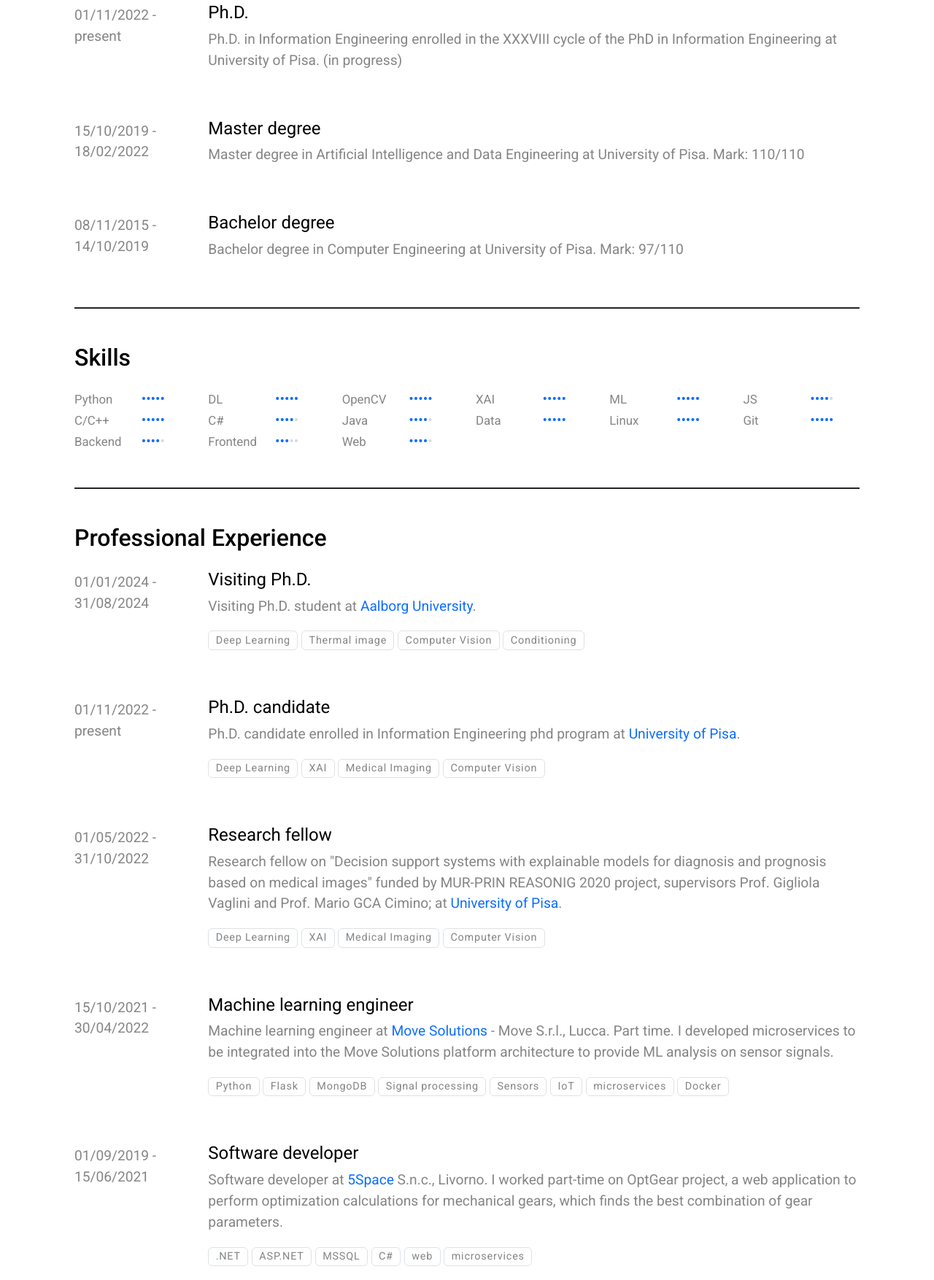
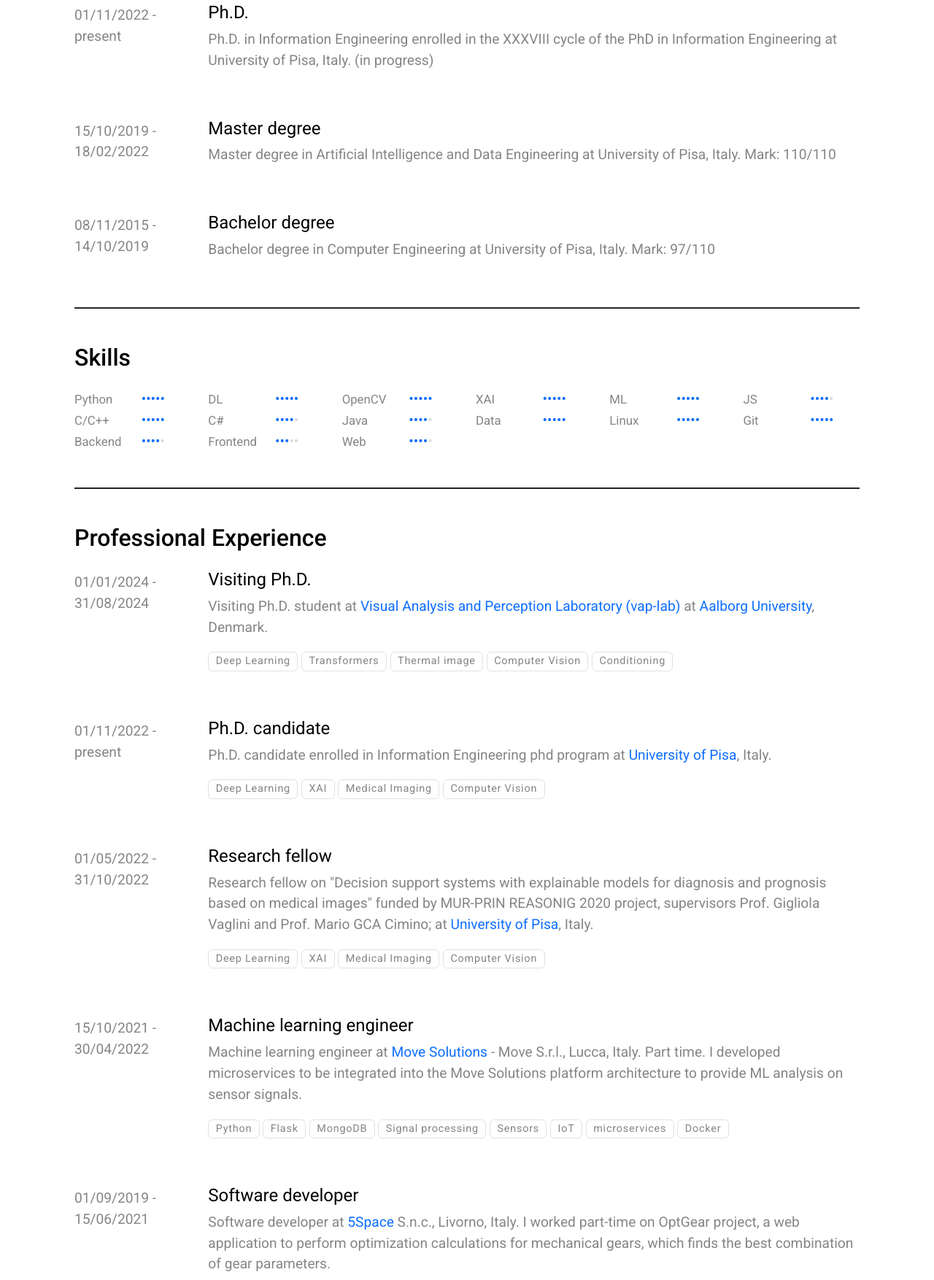
Before and after one commit to MarcoParola/cv, a plain HTML site: page index.html in a window 1280 px wide. Shown: the part 750-2504 px from the top of the page at 73% size. Drawn offline with nearby package versions, Linux system fonts and the light colour scheme.

Commit message:
Deploying to gh-pages from @ MarcoParola/cv@c4ca4d0ca63a45f17632a250a5f17b98f2b5d113 🚀

```diff
--- a/index.html
+++ b/index.html
@@ -28,7 +28,7 @@
                         <a href="https://mlpi.ing.unipi.it/"><img src="https://mlpi.ing.unipi.it/wp-content/uploads/2019/03/mlpi-logo.png" alt="MLPI member" class="img-fluid" style="max-height: 4em"></a>
                     </p>
                     <p>
-                        <time datetime="" class="small">Last update: December 15, 2023</time>
+                        <time datetime="" class="small">Last update: February 1, 2024</time>
                     </p>
                     <p>
                         <span class="screen"><a href="marco-parola.ph-d-candidate.pdf"><i class="far fa-file-pdf"></i>Download PDF version</a></span>
@@ -90,7 +90,7 @@
             </div>
             <div class="col-md-10">
                 <h3 class="fs-4 fw-normal">Ph.D.</h3>
-                <div><p>Ph.D. in Information Engineering enrolled in the XXXVIII cycle of the PhD in Information Engineering at University of Pisa. (in progress)</p></div>
+                <div><p>Ph.D. in Information Engineering enrolled in the XXXVIII cycle of the PhD in Information Engineering at University of Pisa, Italy. (in progress)</p></div>
             </div>
         </div>
         <div class="row d-block d-md-flex mb-5">
@@ -99,7 +99,7 @@
             </div>
             <div class="col-md-10">
                 <h3 class="fs-4 fw-normal">Master degree</h3>
-                <div><p>Master degree in Artificial Intelligence and Data Engineering at University of Pisa. Mark: 110/110</p></div>
+                <div><p>Master degree in Artificial Intelligence and Data Engineering at University of Pisa, Italy. Mark: 110/110</p></div>
             </div>
         </div>
         <div class="row d-block d-md-flex">
@@ -108,7 +108,7 @@
             </div>
             <div class="col-md-10">
                 <h3 class="fs-4 fw-normal">Bachelor degree</h3>
-                <div><p>Bachelor degree in Computer Engineering at University of Pisa. Mark: 97/110</p></div>
+                <div><p>Bachelor degree in Computer Engineering at University of Pisa, Italy. Mark: 97/110</p></div>
             </div>
         </div>
     </div>
@@ -251,10 +251,11 @@
             <div class="col-md-10">
                 <h3 class="fs-4 fw-normal">Visiting Ph.D.</h3>
 
-                <div><p>Visiting Ph.D. student at <a href="https://www.en.aau.dk/">Aalborg University</a>.</p></div>
+                <div><p>Visiting Ph.D. student at <a href="https://vap.aau.dk/">Visual Analysis and Perception Laboratory (vap-lab)</a> at <a href="https://www.en.aau.dk/">Aalborg University</a>, Denmark.</p></div>
 
                 <p>
                     <span class="badge text-body border border-1">Deep Learning</span>
+                    <span class="badge text-body border border-1">Transformers</span>
                     <span class="badge text-body border border-1">Thermal image</span>
                     <span class="badge text-body border border-1">Computer Vision</span>
                     <span class="badge text-body border border-1">Conditioning</span>
@@ -268,7 +269,7 @@
             <div class="col-md-10">
                 <h3 class="fs-4 fw-normal">Ph.D. candidate</h3>
 
-                <div><p>Ph.D. candidate enrolled in  Information Engineering phd program at <a href="https://www.dii.unipi.it/">University of Pisa</a>.</p></div>
+                <div><p>Ph.D. candidate enrolled in  Information Engineering phd program at <a href="https://www.dii.unipi.it/">University of Pisa</a>, Italy.</p></div>
 
                 <p>
                     <span class="badge text-body border border-1">Deep Learning</span>
@@ -285,7 +286,7 @@
             <div class="col-md-10">
                 <h3 class="fs-4 fw-normal">Research fellow</h3>
 
-                <div><p>Research fellow on &quot;Decision support systems with explainable models for diagnosis and prognosis based on medical images&quot; funded by MUR-PRIN REASONIG 2020 project, supervisors Prof. Gigliola Vaglini and Prof. Mario GCA Cimino; at <a href="https://www.dii.unipi.it/">University of Pisa</a>.</p></div>
+                <div><p>Research fellow on &quot;Decision support systems with explainable models for diagnosis and prognosis based on medical images&quot; funded by MUR-PRIN REASONIG 2020 project, supervisors Prof. Gigliola Vaglini and Prof. Mario GCA Cimino; at <a href="https://www.dii.unipi.it/">University of Pisa</a>, Italy.</p></div>
 
                 <p>
                     <span class="badge text-body border border-1">Deep Learning</span>
@@ -302,7 +303,7 @@
             <div class="col-md-10">
                 <h3 class="fs-4 fw-normal">Machine learning engineer</h3>
 
-                <div><p>Machine learning engineer at <a href="https://www.movesolutions.it">Move Solutions</a> - Move S.r.l., Lucca. Part time. I developed microservices to be integrated into the Move Solutions platform architecture to provide ML analysis on sensor signals.</p></div>
+                <div><p>Machine learning engineer at <a href="https://www.movesolutions.it">Move Solutions</a> - Move S.r.l., Lucca, Italy. Part time. I developed microservices to be integrated into the Move Solutions platform architecture to provide ML analysis on sensor signals.</p></div>
 
                 <p>
                     <span class="badge text-body border border-1">Python</span>
@@ -323,7 +324,7 @@
             <div class="col-md-10">
                 <h3 class="fs-4 fw-normal">Software developer </h3>
 
-                <div><p>Software developer at <a href="https://www.5space.it">5Space</a> S.n.c., Livorno. I worked part-time on OptGear project, a web application to perform optimization calculations for mechanical gears, which finds the best combination of gear parameters.</p></div>
+                <div><p>Software developer at <a href="https://www.5space.it">5Space</a> S.n.c., Livorno, Italy. I worked part-time on OptGear project, a web application to perform optimization calculations for mechanical gears, which finds the best combination of gear parameters.</p></div>
 
                 <p>
                     <span class="badge text-body border border-1">.NET</span>
@@ -342,7 +343,7 @@
             <div class="col-md-10">
                 <h3 class="fs-4 fw-normal">Software developer intern</h3>
 
-                <div><p>Software developer at <a href="https://www.archa.it">Labortori Archa</a> S.r.l., Pisa. Internship. Implementation of LIMS (Laboratory Information Management System) using Microsoft technology stack.</p></div>
+                <div><p>Software developer at <a href="https://www.archa.it">Labortori Archa</a> S.r.l., Pisa, Italy. Internship. Implementation of LIMS (Laboratory Information Management System) using Microsoft technology stack.</p></div>
 
                 <p>
                     <span class="badge text-body border border-1">.NET</span>
```
Also changed, not shown: 1 other file.
